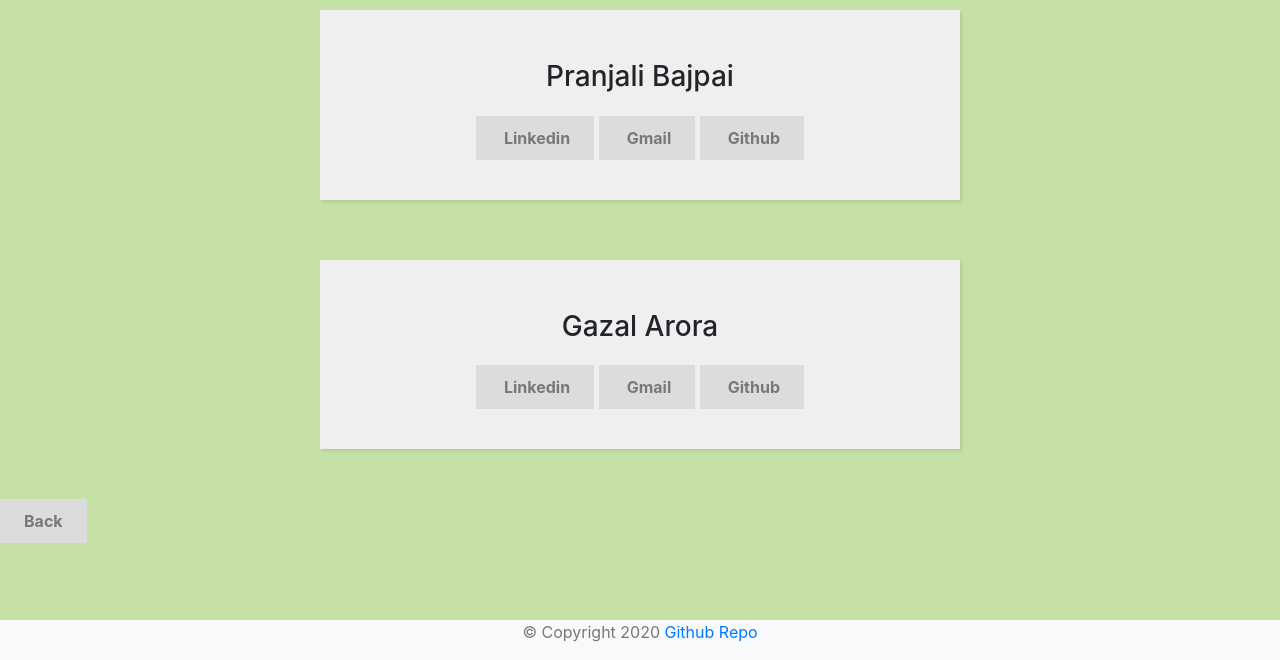
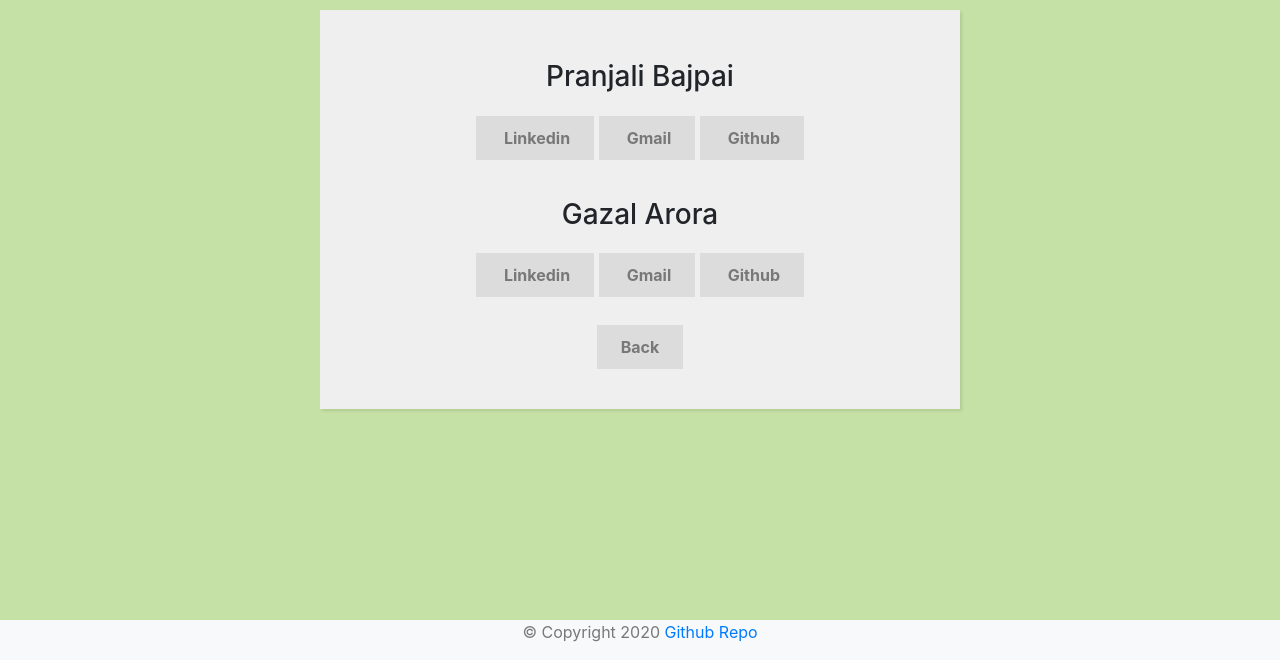
Before and after one commit to pranjalibajpai/eRail, a PHP site: page /contact.php in a window 1280 px wide. Shown: the part 140-800 px from the top of the page. Run offline with PHP 8.4, Linux system fonts and the light colour scheme; some libraries are stand-ins or nearby versions.

Commit message:
style: button

```diff
--- a/contact.php
+++ b/contact.php
@@ -16,14 +16,15 @@
         <a href="https://in.linkedin.com/in/pranjali-bajpai" class="register"><i class="fab fa-linkedin pr-1"></i>Linkedin</a>
         <a href="mailto:2018eeb1243@iitrpr.ac.in" class="register"><i class="fab fa-google pr-1"></i> Gmail</a>
         <a href="https://github.com/pranjalibajpai"class="register"><i class="fab fa-github pr-1"></i> Github</a>
-    </form>
-    <form style="padding:50px;">
+        <br><br><br>
         <h3>Gazal Arora</h3><br>
         <a href="https://in.linkedin.com/in/gazal-arora-52943b167" class="register"><i class="fab fa-linkedin pr-1"></i>Linkedin</a>
         <a href="mailto:2018csb1090@iitrpr.ac.in" class="register"><i class="fab fa-google pr-1"></i> Gmail</a>
         <a href="https://github.com/Gazal1090"class="register"><i class="fab fa-github pr-1"></i> Github</a>
+        <br><br><br>
+        <a href="index.php" class="register">Back</a>
     </form>
-    <a href="index.php" class="register">Back</a>
+
 </div>
 
 <?php include "template/footer.php" ?>
```
